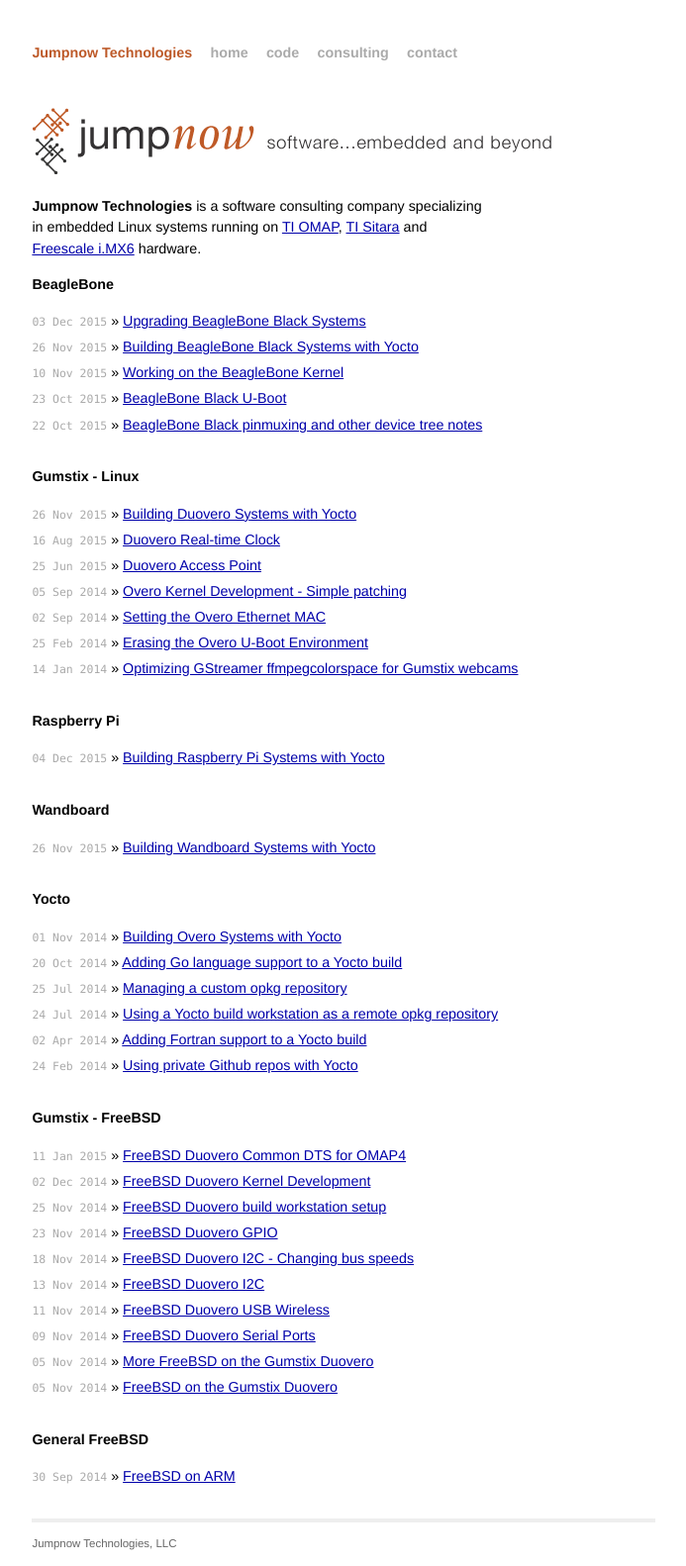
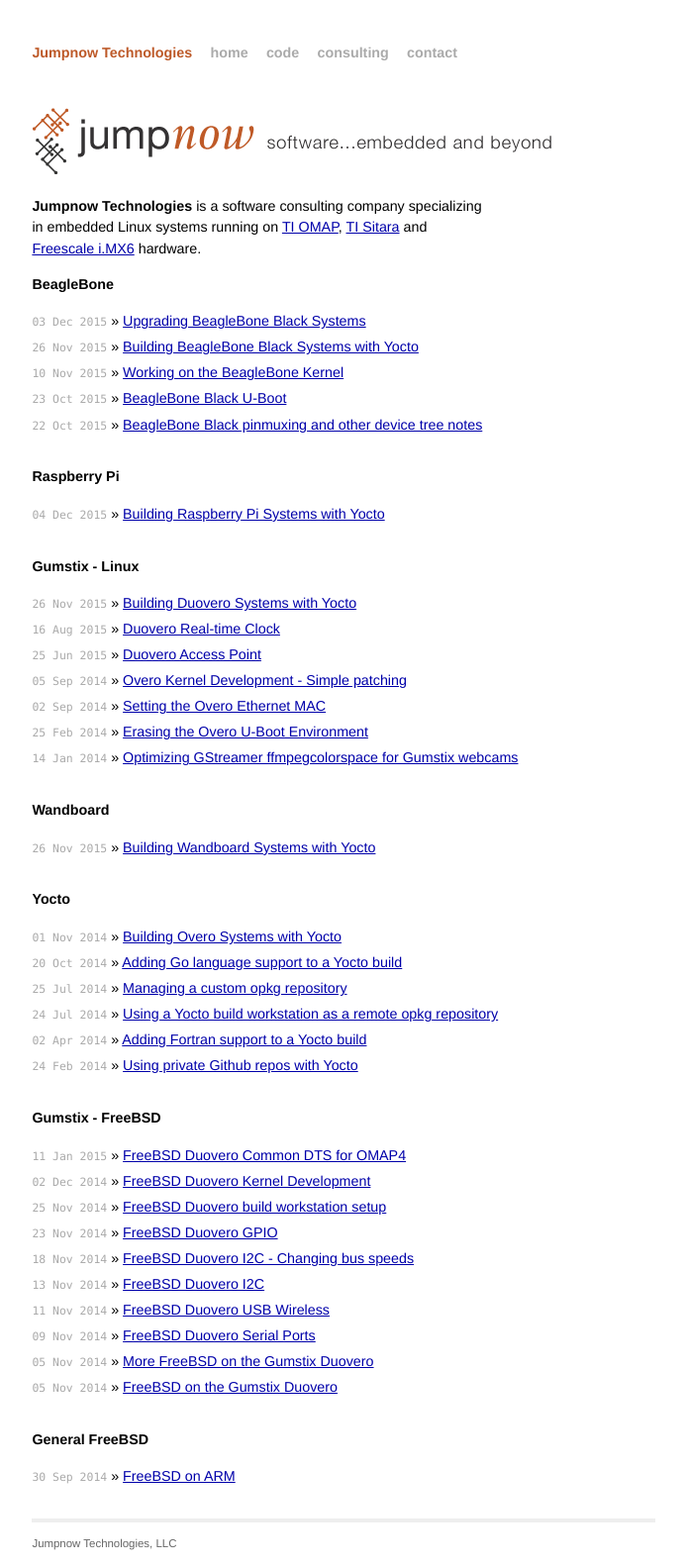
Before and after one commit to jumpnow/jumpnowtek-site, a Jekyll site: the page built from index.html, in a window 1280 px wide. Shown: the whole page at 99% size, without its empty margins (293-986 px from the left). Built offline with Jekyll 4.4.1, drawn with Linux system fonts in a browser that asks for light colours.

Commit message:
Move rpi on top of gumstix

```diff
--- a/index.html
+++ b/index.html
@@ -18,15 +18,15 @@
       <li><span>{{ post.date | date_to_string }}</span> &raquo; <a href="{{ post.url }}">{{ post.title }}</a></li>
     {% endfor %}
   </ul>
+  <h1>Raspberry Pi</h1>
+  <ul class="posts">
+    {% for post in site.categories['rpi'] %}
+      <li><span>{{ post.date | date_to_string }}</span> &raquo; <a href="{{ post.url }}">{{ post.title }}</a></li>
+    {% endfor %}
+  </ul>
   <h1>Gumstix - Linux</h1>
   <ul class="posts">
     {% for post in site.categories['gumstix-linux'] %}
-      <li><span>{{ post.date | date_to_string }}</span> &raquo; <a href="{{ post.url }}">{{ post.title }}</a></li>
-    {% endfor %}
-  </ul>
-  <h1>Raspberry Pi</h1>
-  <ul class="posts">
-    {% for post in site.categories['rpi'] %}
       <li><span>{{ post.date | date_to_string }}</span> &raquo; <a href="{{ post.url }}">{{ post.title }}</a></li>
     {% endfor %}
   </ul>
```
